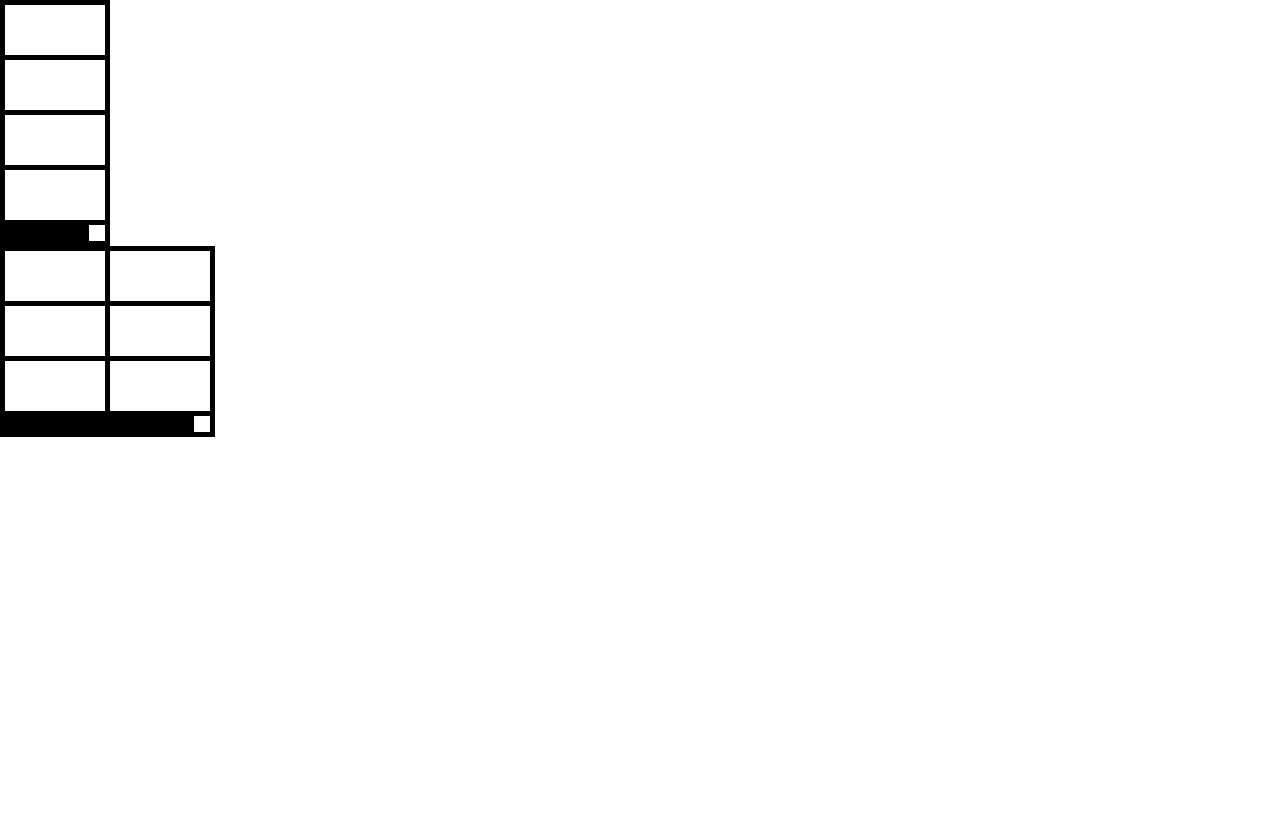
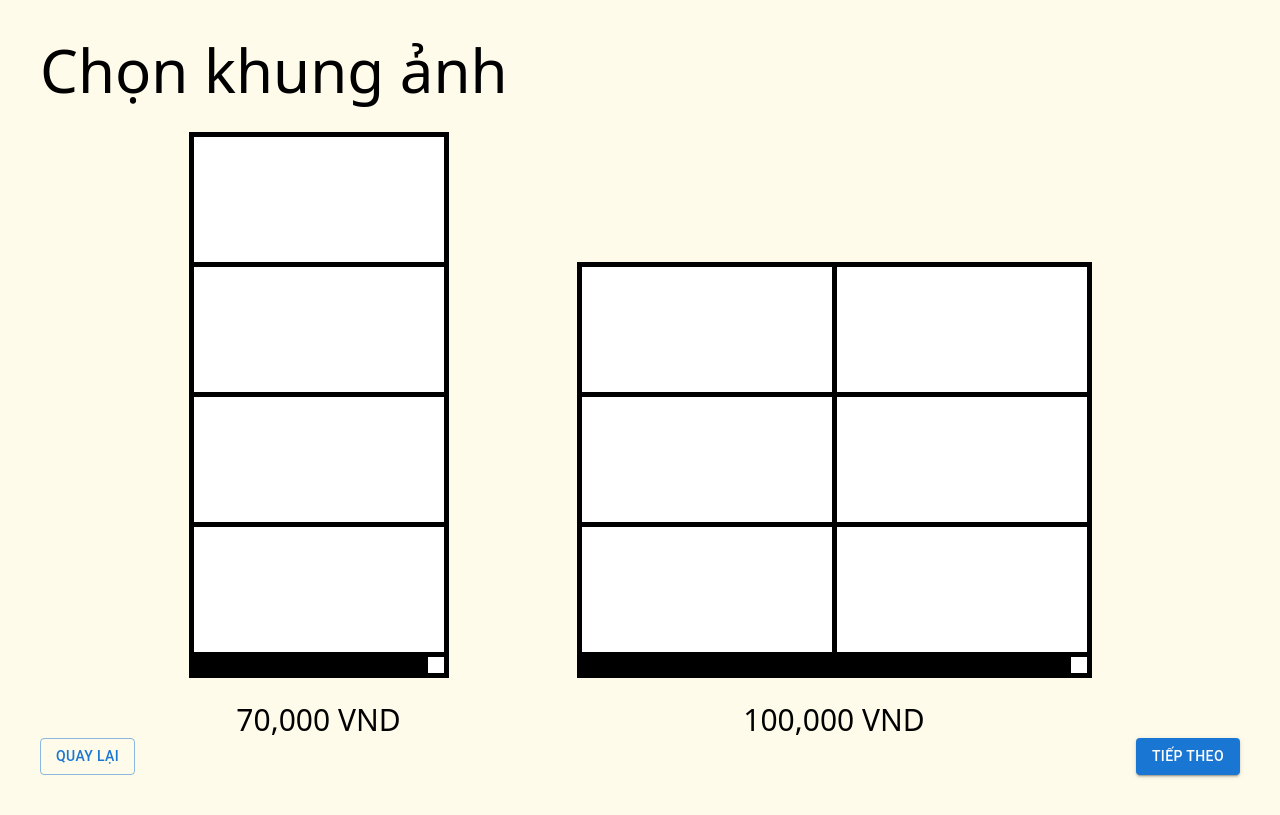
Before and after one commit to NHD04072004/Photobooth, a React (Vite) app: page /frame in a window 1280 px wide. Built offline with nearby package versions, Linux system fonts and the light colour scheme.

Commit message:
update : Frame

```diff
--- a/package.json
+++ b/package.json
@@ -10,6 +10,9 @@
     "preview": "vite preview"
   },
   "dependencies": {
+    "@emotion/react": "^11.14.0",
+    "@emotion/styled": "^11.14.1",
+    "@mui/material": "^7.2.0",
     "@tailwindcss/vite": "^4.1.11",
     "react": "^19.1.0",
     "react-dom": "^19.1.0",
--- a/src/App.tsx
+++ b/src/App.tsx
@@ -9,6 +9,7 @@ function App() {
     <Routes>
       <Route path="/" element={<Home />} />
       <Route path="/frame" element={<Frame />} />
+      <Route path="" element />
     </Routes>
   );
 }
--- a/src/Components/Custom/Webcam.tsx
+++ /dev/null
@@ -1,27 +0,0 @@
-import Webcam from 'react-webcam';
-
-const CustomWebcam = ({
-  width = 1200,
-  height = 700,
-  facingMode = 'user',
-  className = 'w-full h-full object-cover rounded-lg shadow-md',
-  ...props
-}) => {
-  const videoConstraints = {
-    width,
-    height,
-    facingMode,
-  };
-
-  return (
-    <Webcam
-      audio={false}
-      screenshotFormat="image/jpeg"
-      videoConstraints={videoConstraints}
-      className={`${className} transform scale-x-[-1]`}
-      {...props}
-    />
-  );
-};
-
-export default CustomWebcam;
--- a/src/Components/pages/Frame.tsx
+++ b/src/Components/pages/Frame.tsx
@@ -1,11 +1,26 @@
 import DynamicFrame from '../ui/DynamicFrame';
-
+import NextButton from '../ui/NextButton';
+import BackButton from '../ui/BackButton';
 const Frame = () => {
   return (
     <>
-      <DynamicFrame colsNumber={1} itemsLength={4} width={100} ratio='2/1' />
-
-      <DynamicFrame colsNumber={2} itemsLength={6} width={100} ratio='2/1' />
+    <div className="min-h-screen bg-[#FFFBEA] p-10 flex flex-col justify-between">
+      <h1 className='text-6xl mb-8'>Chọn khung ảnh</h1>
+      <div className="flex justify-center items-end gap-x-32 ">
+      <div className="flex flex-col items-center gap-6">
+        <DynamicFrame colsNumber={1} itemsLength={4} width={250} ratio='2/1' />
+        <p className='text-3xl'>70,000 VND</p>
+      </div>
+      <div className="flex flex-col items-center gap-6">
+        <DynamicFrame colsNumber={2} itemsLength={6} width={250} ratio='2/1' />
+        <p className='text-3xl'>100,000 VND</p>
+      </div>
+    </div>
+        <div className="flex justify-between  ">
+        <BackButton />
+        <NextButton />
+      </div>
+      </div>
     </>
   );
 };
--- a/src/Components/pages/Home.tsx
+++ b/src/Components/pages/Home.tsx
@@ -1,51 +1,34 @@
-import { useEffect, useState } from 'react';
 import { useNavigate } from 'react-router';
-import CustomWebcam from '../Custom/Webcam';
-import picperfect from "../../assets/picperfect.png.png";
+import picperfect from '../../assets/picperfect.png.png'
+import CustomWebcam from '../ui/Webcam';
 
 const Home = () => {
   const navigate = useNavigate();
 
-  const [width, setWidth] = useState(1200);
-  const [height, setHeight] = useState(700);
-
-
-  useEffect(() => {
-    const fetchDimensions = async () => {
-
-      const response = {
-        width: 1200,
-        height: 700,
-      };
-
-      setWidth(response.width);
-      setHeight(response.height);
-    };
-
-    fetchDimensions();
-  }, []);
+  const width = window.innerWidth * 0.8;
+  const height = window.innerHeight * 0.6;
 
   const handleStart = () => {
     navigate('/frame');
   };
 
   return (
-    <section className="min-h-screen flex items-center justify-center bg-[#FFFBEA]">
-      <div className="flex flex-col items-center justify-center text-center space-y-6 cursor-pointer">
+    <div className="flex flex-col items-center text-center gap-4 bg-[#FFFBEA] max-h-full">
       <img
         src={picperfect}
         alt="Logo"
-          className="w-[60%] max-w-md h-auto bg-[#FFFBEA] p-2 rounded-lg"
+        className="w-[300px] h-auto bg-[#FFFBEA]"
       />
+
       <CustomWebcam width={width} height={height} />
+
       <button
         onClick={handleStart}
-          className="px-8 py-3 border-2 border-[#1F3A63] text-[#1F3A63] font-bold text-3xl rounded-full hover:bg-[#1F3A63]/10 transition duration-200 mt-4"
+        className="px-8 py-3 border-2 border-[#1F3A63] text-[#1F3A63] font-bold text-3xl rounded-full hover:bg-[#1F3A63]/10 cursor-pointer"
       >
         Chạm để bắt đầu
       </button>
     </div>
-    </section>
   );
 };
 
--- /dev/null
+++ b/src/Components/ui/BackButton.tsx
@@ -0,0 +1,16 @@
+import Button from '@mui/material/Button';
+import Stack from '@mui/material/Stack';
+
+interface BackButtonProp {
+  onBack ?: ()=> void;
+}
+const BackButton : React.FC<BackButtonProp> = ({
+  onBack,
+})=>{
+  return (
+    <Stack spacing={2} direction="row">
+      <Button variant="outlined" onClick={onBack}>Quay lại</Button>
+    </Stack>
+  );
+}
+export default BackButton;
--- /dev/null
+++ b/src/Components/ui/BackNextButton.tsx
@@ -0,0 +1,20 @@
+// src/components/ui/NextButton.tsx
+import Button from '@mui/material/Button';
+import Stack from '@mui/material/Stack';
+
+interface BackNextButtonProp {
+  onNext ?: ()=> void;
+  onBack ?: ()=> void;
+}
+const BackNextButton : React.FC<BackNextButtonProp> = ({
+  onNext,
+  onBack,
+})=>{
+  return (
+    <Stack spacing={2} direction="row">
+      <Button variant="contained" onClick={onNext}>Tiếp theo</Button>
+      <Button variant="outlined" onClick={onBack}>Quay lại</Button>
+    </Stack>
+  );
+}
+export default BackNextButton;
--- /dev/null
+++ b/src/Components/ui/NextButton.tsx
@@ -0,0 +1,17 @@
+// src/components/ui/NextButton.tsx
+import Button from '@mui/material/Button';
+import Stack from '@mui/material/Stack';
+
+interface NextButtonProp {
+  onNext ?: ()=> void;
+}
+const NextButton : React.FC<NextButtonProp> = ({
+  onNext,
+})=>{
+  return (
+    <Stack spacing={2} direction="row">
+      <Button variant="contained" onClick={onNext}>Tiếp theo</Button>
+    </Stack>
+  );
+}
+export default NextButton;
--- /dev/null
+++ b/src/Components/ui/Webcam.tsx
@@ -0,0 +1,28 @@
+import type React from 'react';
+import Webcam from 'react-webcam';
+
+interface CustomWebcamProp {
+  width: number;
+  height: number;
+  facingMode?: string;
+}
+
+const CustomWebcam: React.FC<CustomWebcamProp> = ({ width, height, facingMode = 'user' }) => {
+  const videoConstraints = {
+    width,
+    height,
+    facingMode,
+  };
+
+  return (
+    <Webcam
+      audio={false}
+      mirrored={true}
+      screenshotFormat="image/png"
+      videoConstraints={videoConstraints}
+      className="object-cover rounded-lg"
+    />
+  );
+};
+
+export default CustomWebcam;
```
Also changed, not shown: 1 other file (tests, documents, lock files or other folders). Lines whose indentation alone changed are shown as unchanged.
